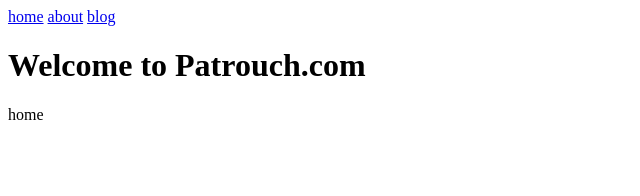
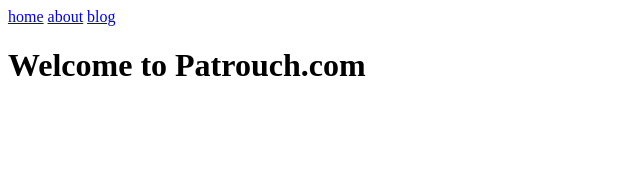
Before and after one commit to patrouch-com/03-com-patrouch, a SvelteKit app: page / in a window 1280 px wide. Shown: the top 196 px of the page, without its empty margins (0-640 px from the left). Built offline with nearby package versions, Linux system fonts and the light colour scheme.

Commit message:
minor edits to html text

```diff
--- a/src/routes/+page.svelte
+++ b/src/routes/+page.svelte
@@ -1,2 +1 @@
 <h1>Welcome to Patrouch.com</h1>
-<p>home</p>
```
